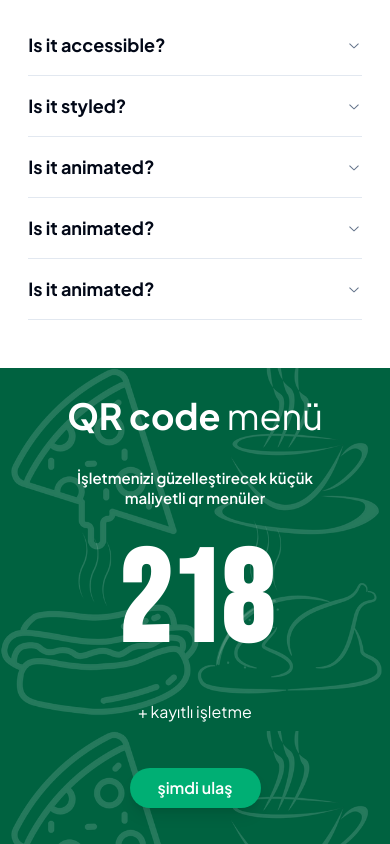
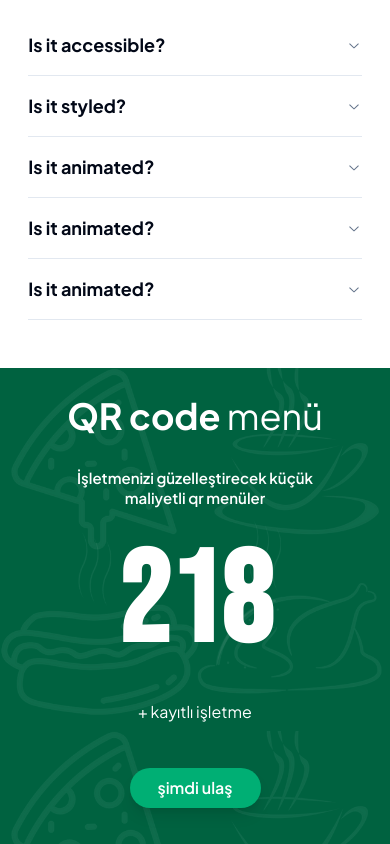
Before and after one commit to ErtugrulArac/qrArlanSite, a Next.js app: page / in a window 390 px wide. Shown: the part 4672-5516 px from the top of the page. Built offline with nearby package versions, Linux system fonts and the light colour scheme; a web font is replaced by a local one.

Commit message:
yeşil arka plan opacitiy

```diff
--- a/src/app/globals.css
+++ b/src/app/globals.css
@@ -87,6 +87,6 @@
 @media screen and (max-width: 650px) {
   .foto {
     background-size: contain;
-    background-image:url("/plan.png") ;
+    background-image:url("/plan2.png") ;
   }
 }
```
Also changed, not shown: public/plan2.png (added).
